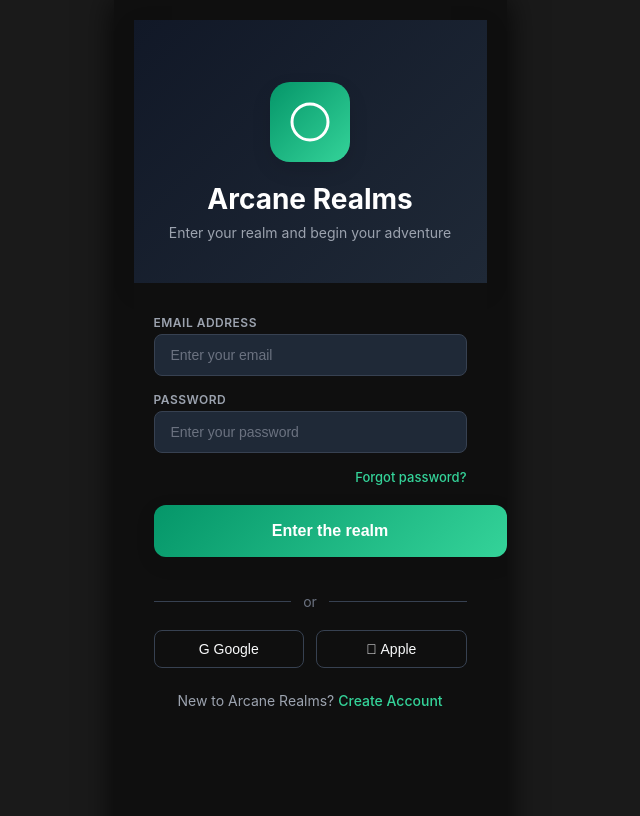
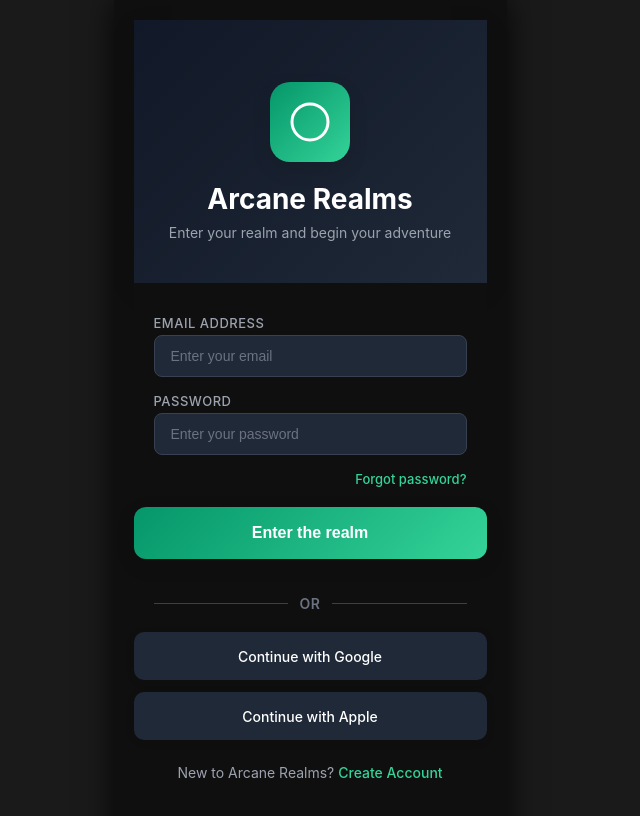
Before and after one commit to Whimsy-rat-trap/dnd-mobile-app, a React (Create React App) app: page / in a window 1280 px wide. Shown: the top 816 px of the page, without its empty margins (330-970 px from the left). Built offline with nearby package versions, Linux system fonts and the light colour scheme.

Commit message:
0.0.4 (more work on the login page)

```diff
--- a/src/index.css
+++ b/src/index.css
@@ -28,6 +28,7 @@ body {
   display: flex;
   flex-direction: column;
   box-shadow: 0 0 30px rgba(0, 0, 0, 0.8);
+  margin: 0;
 }
 
 .app-container {
--- a/src/pages/Login.css
+++ b/src/pages/Login.css
@@ -1,8 +1,9 @@
 .login-container {
     display: flex;
     flex-direction: column;
+    width: 100%;
     height: 100%;
-    width: 100%;
+    background: var(--color-dark);
 }
 
 /* Hero */
@@ -73,9 +74,11 @@
     gap: 4px;
 }
 
+/* Стили для меток */
 .form-label {
-    font-size: 12px;
-    font-weight: 600;
+    font-family: var(--font-family);
+    font-weight: 500;
+    font-size: 13px;
     color: #9ca3af;
     letter-spacing: 0.5px;
 }
@@ -102,7 +105,6 @@
     justify-content: flex-end;
 }
 
-/* Forgot password */
 .forgot-link {
     font-family: var(--font-family);
     font-weight: 500;
@@ -115,7 +117,7 @@
     text-decoration: underline;
 }
 
-/* Кнопка */
+/* Кнопка входа */
 .signin-btn {
     width: 353px;
     height: 52px;
@@ -129,6 +131,7 @@
     cursor: pointer;
     transition: opacity 0.2s;
     margin-top: 4px;
+    align-self: center;
 }
 .signin-btn:hover {
     opacity: 0.9;
@@ -152,40 +155,43 @@
 .divider-text {
     color: #6b7280;
     font-size: 14px;
-    text-transform: lowercase;
+    font-weight: 600;
+    letter-spacing: 0.5px;
 }
 
-/* Social Login */
+/* Социальные кнопки */
 .social-login {
     display: flex;
+    flex-direction: column;
     gap: 12px;
-    justify-content: center;
+    align-items: center;
     margin-bottom: 24px;
 }
 
 .social-btn {
-    flex: 1;
-    padding: 10px;
-    border: 1px solid #374151;
-    border-radius: 8px;
-    background: transparent;
-    color: #f9fafb;
+    width: 353px;
+    height: 48px;
+    border: none;
+    border-radius: 10px;
+    padding: 0 16px;
+    background: #1f2937;
+    box-shadow: 0 2px 8px 0 rgba(0, 0, 0, 0.1);
+    color: #fff;
+    font-family: var(--font-family);
+    font-weight: 500;
     font-size: 14px;
-    font-weight: 500;
+    text-align: center;
     cursor: pointer;
+    display: flex;
+    align-items: center;
+    justify-content: center;
     transition: background 0.2s;
 }
 .social-btn:hover {
-    background: #1f2937;
-}
-.social-btn.google::before {
-    content: "G ";
-}
-.social-btn.apple::before {
-    content: " ";
+    background: #2d3748;
 }
 
-/* Signup  */
+/* Signup */
 .signup-section {
     text-align: center;
     color: #9ca3af;
--- a/src/pages/Login.tsx
+++ b/src/pages/Login.tsx
@@ -34,13 +34,13 @@ const Login: React.FC = () => {
 
                 <div className="divider">
                     <hr className="divider-line" />
-                    <span className="divider-text">or</span>
+                    <span className="divider-text">OR</span>
                     <hr className="divider-line" />
                 </div>
 
                 <div className="social-login">
-                    <button className="social-btn google">Google</button>
-                    <button className="social-btn apple">Apple</button>
+                    <button className="social-btn">Continue with Google</button>
+                    <button className="social-btn">Continue with Apple</button>
                 </div>
 
                 <div className="signup-section">
```
